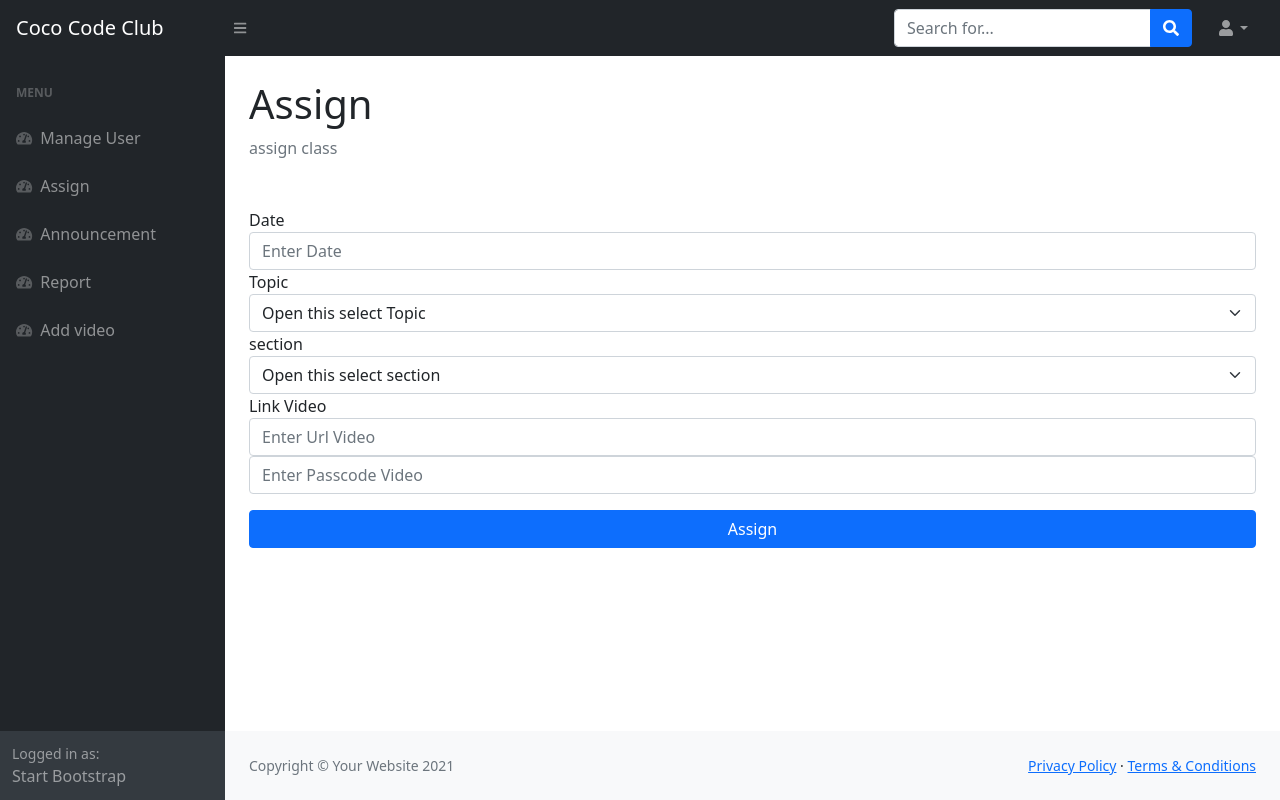
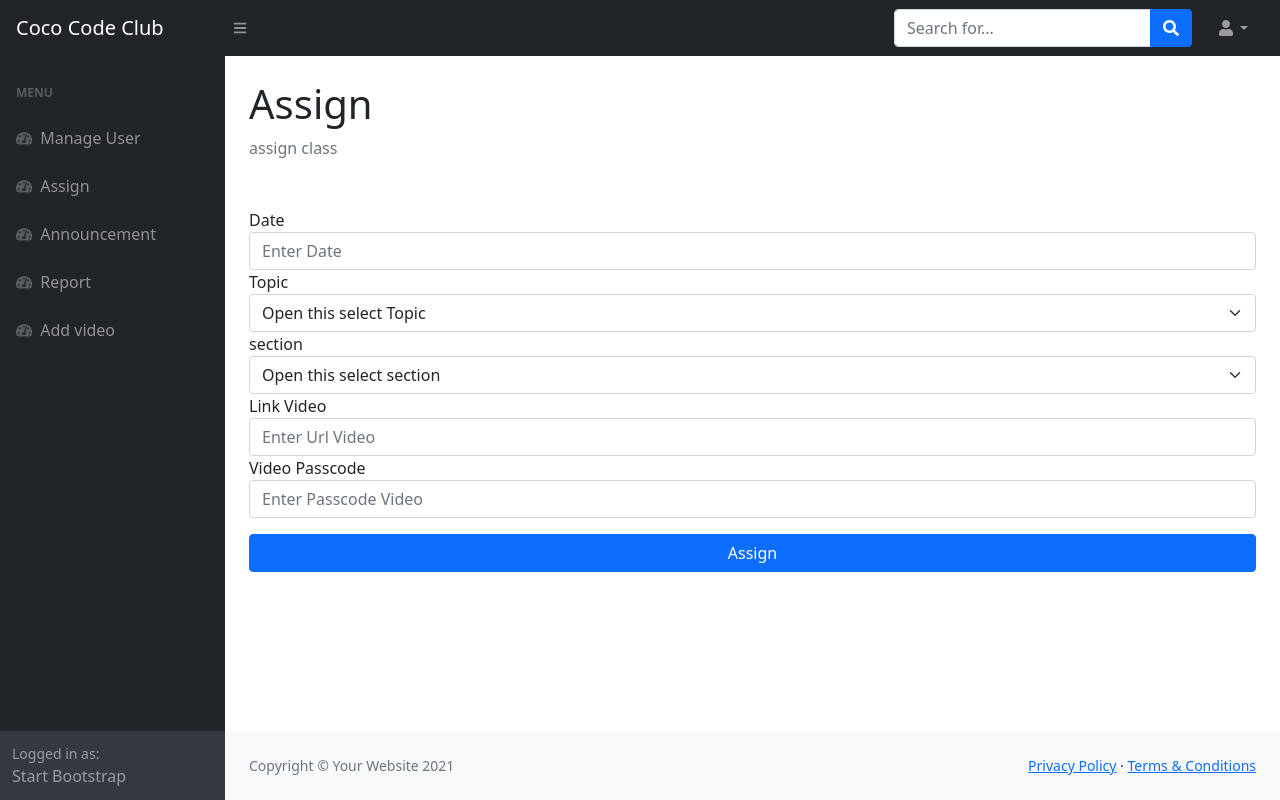
Before and after one commit to nackzess/web, a PHP site: page /tour/assign_vdo.php in a window 1280 px wide. Run offline with PHP 8.4, Linux system fonts and the light colour scheme; data comes from the database, SQL or seed files in the repository; some libraries are stand-ins or nearby versions.

Commit message:
-- add label passcode form --

```diff
--- a/assign_vdo.php
+++ b/assign_vdo.php
@@ -92,6 +92,7 @@
                                     <div class="col-sm-12">
                                         <input type="text" name="vdo" class="form-control" required placeholder="Enter Url Video">
                                     </div>
+                                    <label for="link_vdo" class="col-sm-3 control-label">Video Passcode</label><br>
                                     <div class="col-sm-12">
                                         <input type="text" name="vdo_pass" class="form-control" required placeholder="Enter Passcode Video">
                                     </div>
```
